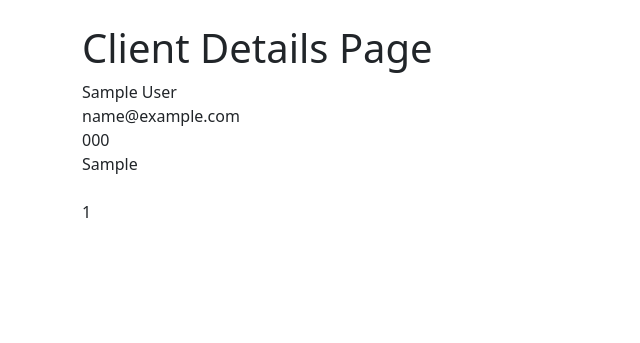
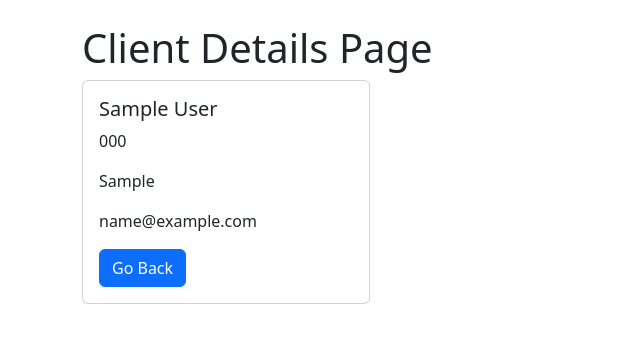
Before and after one commit to starksimaging/tut_crm_mac, a Django app: page /client/1/ in a window 1280 px wide. Shown: the part 80-423 px from the top of the page, without its empty margins (0-640 px from the left). Run offline with Django 5.2, Linux system fonts and the light colour scheme; a user stored in the database is signed in; tables that the repository leaves empty hold one stand-in row (values such as "Sample post").

Commit message:
Bootstrap Card View for Details

```diff
--- a/crm/webapp/templates/client.html
+++ b/crm/webapp/templates/client.html
@@ -3,14 +3,17 @@
 
 
 <h1>Client Details Page</h1>
+<!-- Bootstrap card -->
 
 
-
-{{ client_record.full_name }} <br>
-{{ client_record.email }} <br>
-{{ client_record.phone }} <br>
-{{ client_record.city }} <br>
-{{ client_record.date_created }} <br>
-{{ client_record.id }} <br>
+  <div class="card" style="width: 18rem;">
+    <div class="card-body">
+      <h5 class="card-title">{{ client_record.full_name }}</h5>
+      <p class="card-text">{{ client_record.phone }}</p>
+      <p class="card-text">{{ client_record.city }}</p>
+      <p class="card-text">{{ client_record.email }}</p>
+      <a href="{% url 'home' %}" class="btn btn-primary">Go Back</a>
+    </div>
+  </div>
 
 {% endblock %}
```
